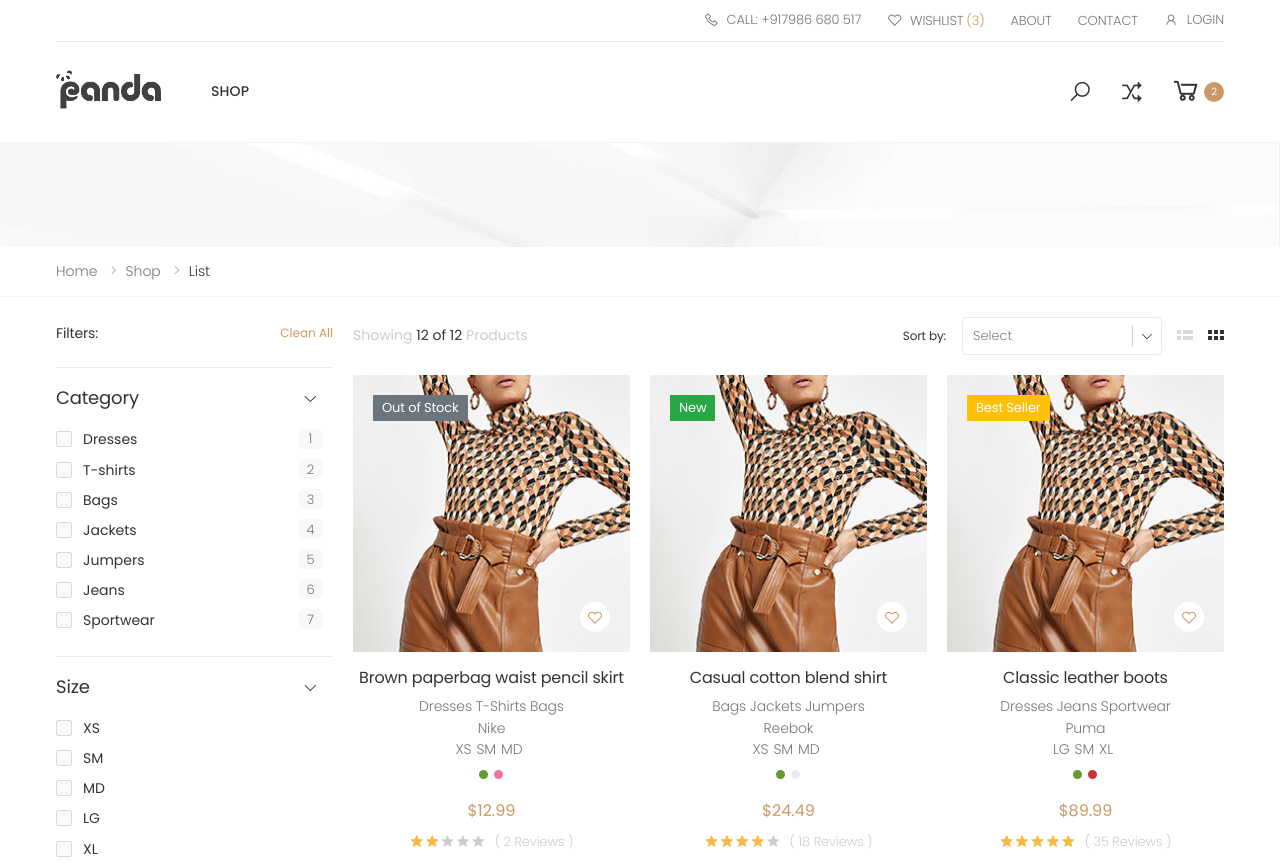
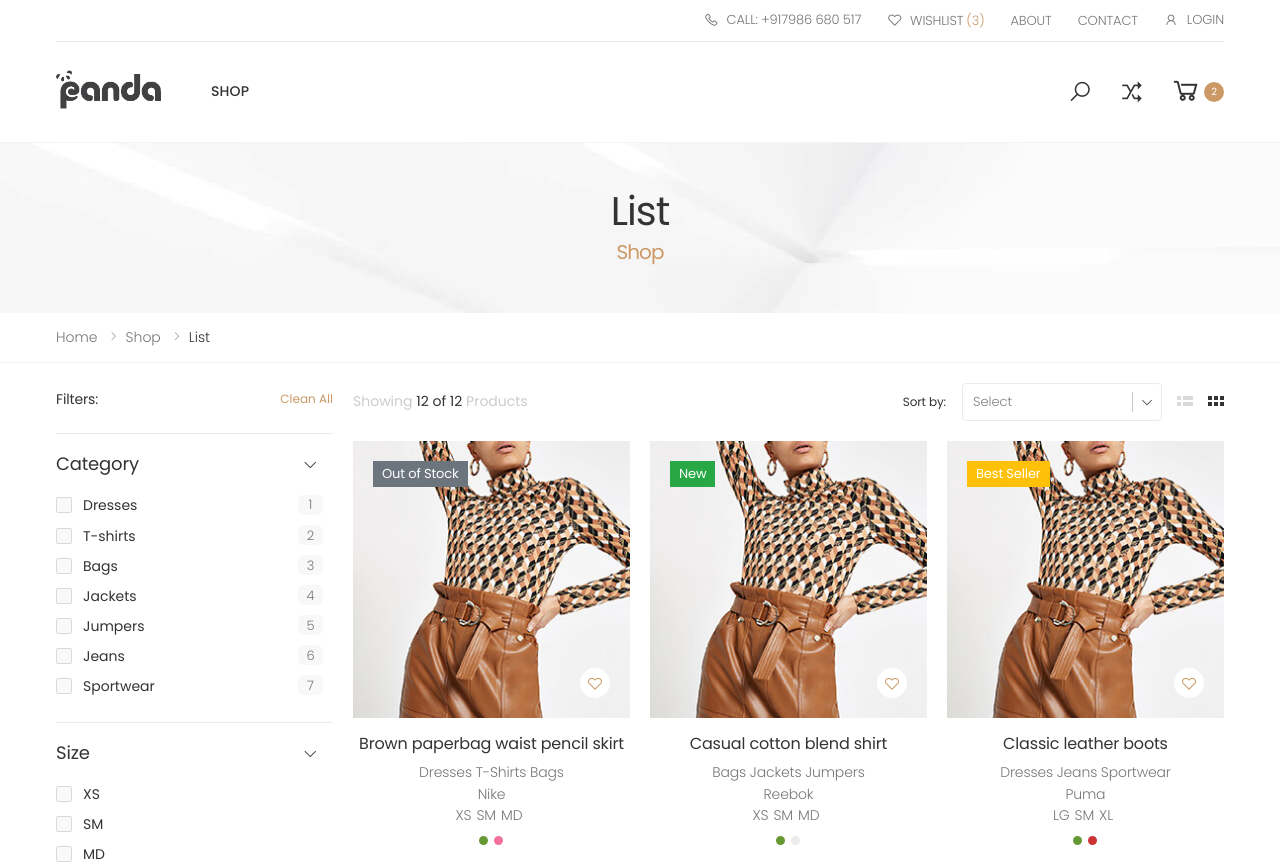
Before and after one commit to sandeepkamara12/panda-online-shop, a Next.js app: page / in a window 1280 px wide. Shown: the top 864 px of the page. Built offline with nearby package versions, Linux system fonts and the light colour scheme.

Commit message:
update brand checkboxes click event and page header and image in the readme file

```diff
--- a/pages/components/products/ProductBrand.jsx
+++ b/pages/components/products/ProductBrand.jsx
@@ -3,9 +3,10 @@ import React from "react";
 const ProductBrand = ({ brands, setFilters, filters }) => {
   const handleCheckboxChange = (productBrand) => {
     setFilters((prev) => {
+      let brand = prev.brand.includes(`brand_${productBrand}`)
       return {
         ...prev,
-        brand: `brand_${productBrand}`,
+        brand: brand ? '' : `brand_${productBrand}`,
       };
     });
   };
--- a/pages/index.js
+++ b/pages/index.js
@@ -83,7 +83,7 @@ useEffect(() => {
         <Header />
 
         <main className="main">
-          <PageHeader />
+          <PageHeader title="List" subtitle="Shop" />
           <Breadcrumbs />
           <div className="page-content">
             <div className="container">
```
Also changed, not shown: 2 other files (tests, documents, lock files or other folders).
